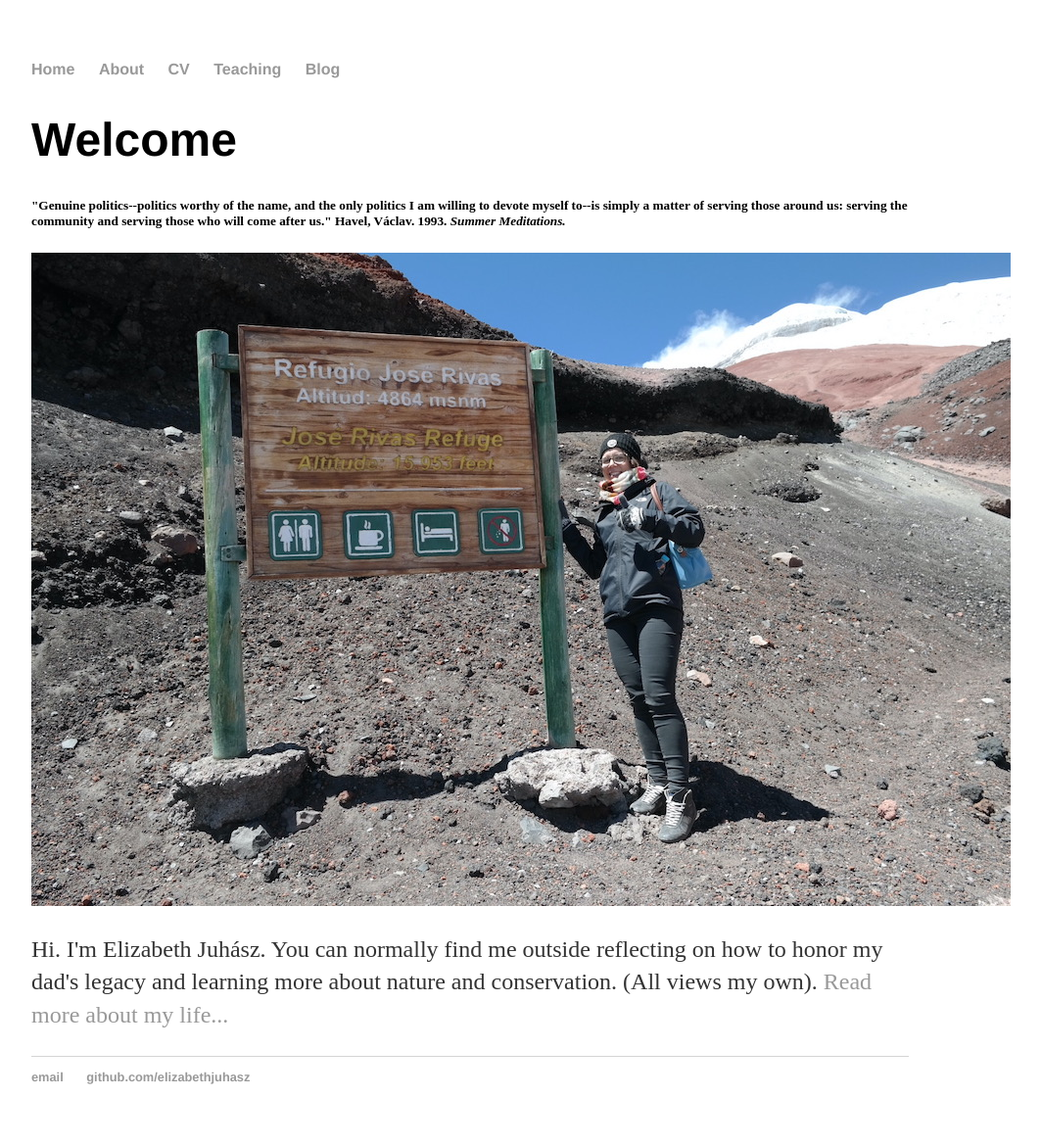
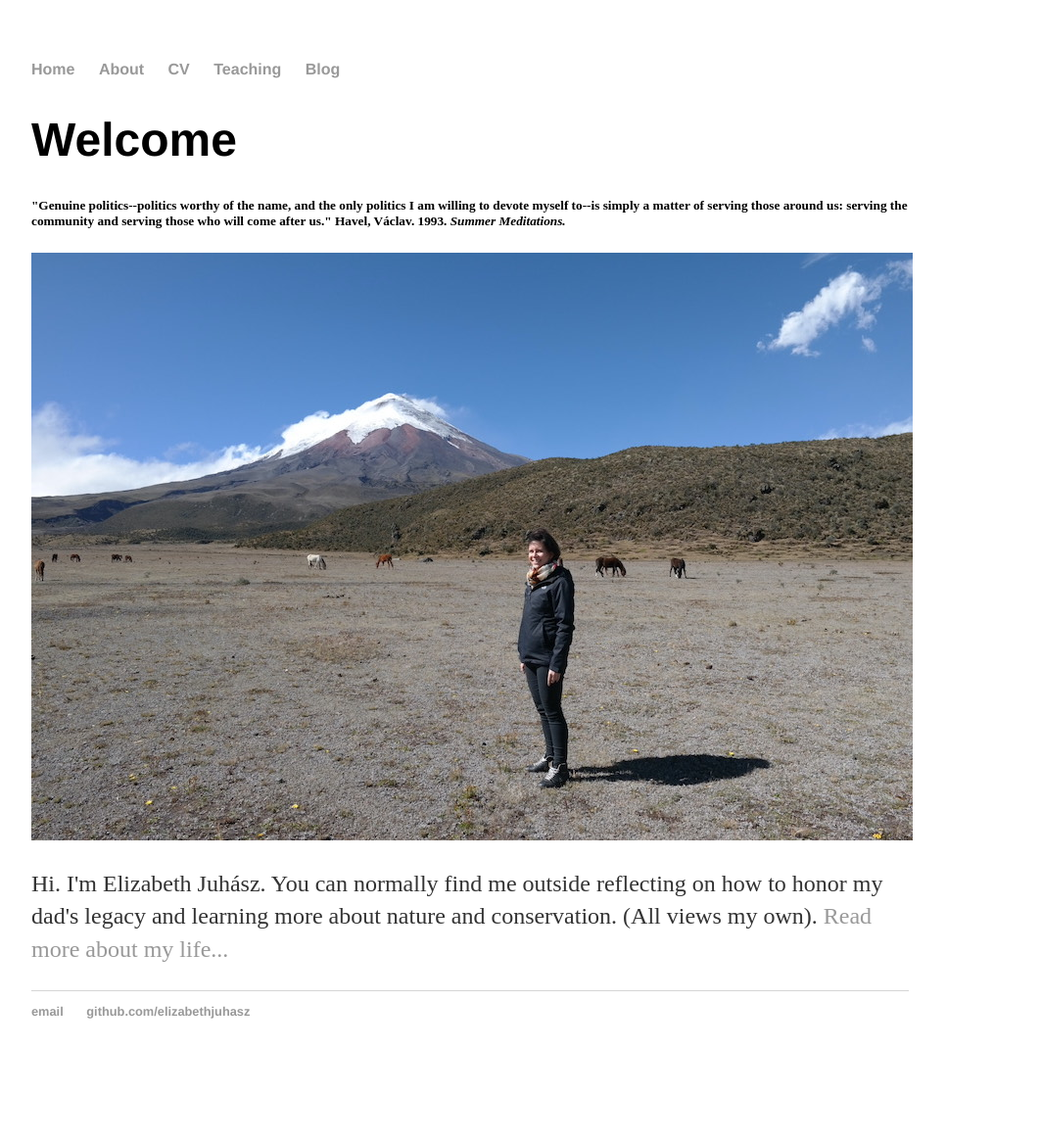
Before and after one commit to elizabethjuhasz/elizabethjuhasz.github.io, a Jekyll site: the page built from index.html, in a window 1280 px wide. Shown: the whole page at 98% size, without its empty margins (160-1223 px from the left). Built offline with Jekyll 4.4.1, drawn with Linux system fonts in a browser that asks for light colours; after the commit the page ends 1102 px from its top, so only the background shows below that.

Commit message:
Update index.html

```diff
--- a/index.html
+++ b/index.html
@@ -6,6 +6,6 @@ title: Elizabeth
 		<div class="blurb">
 			<h1>Welcome</h1>
 			<p><h5>"Genuine politics--politics worthy of the name, and the only politics I am willing to devote myself to--is simply a matter of serving those around us: serving the community and serving those who will come after us." Havel,  Václav. 1993. <i>Summer Meditations.</i></h5></p>
-			<img src="img/jpg/ecu_refuge.JPG">
+			<img src="img/jpg/cotopaxi.JPG">
 			<p>Hi. I'm Elizabeth Juhász. You can normally find me outside reflecting on how to honor my dad's legacy and learning more about nature and conservation.  (All views my own). <a href="/about">Read more about my life...</a></p>
 		</div>
```
